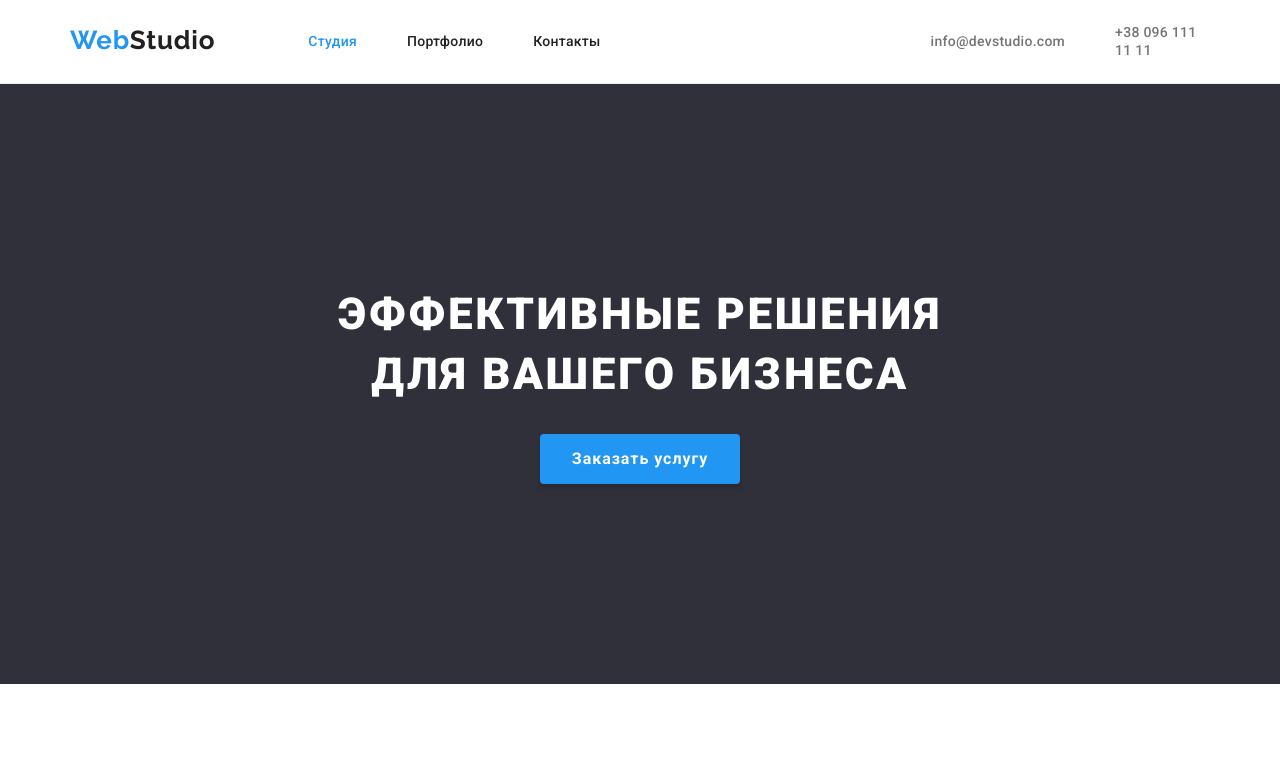
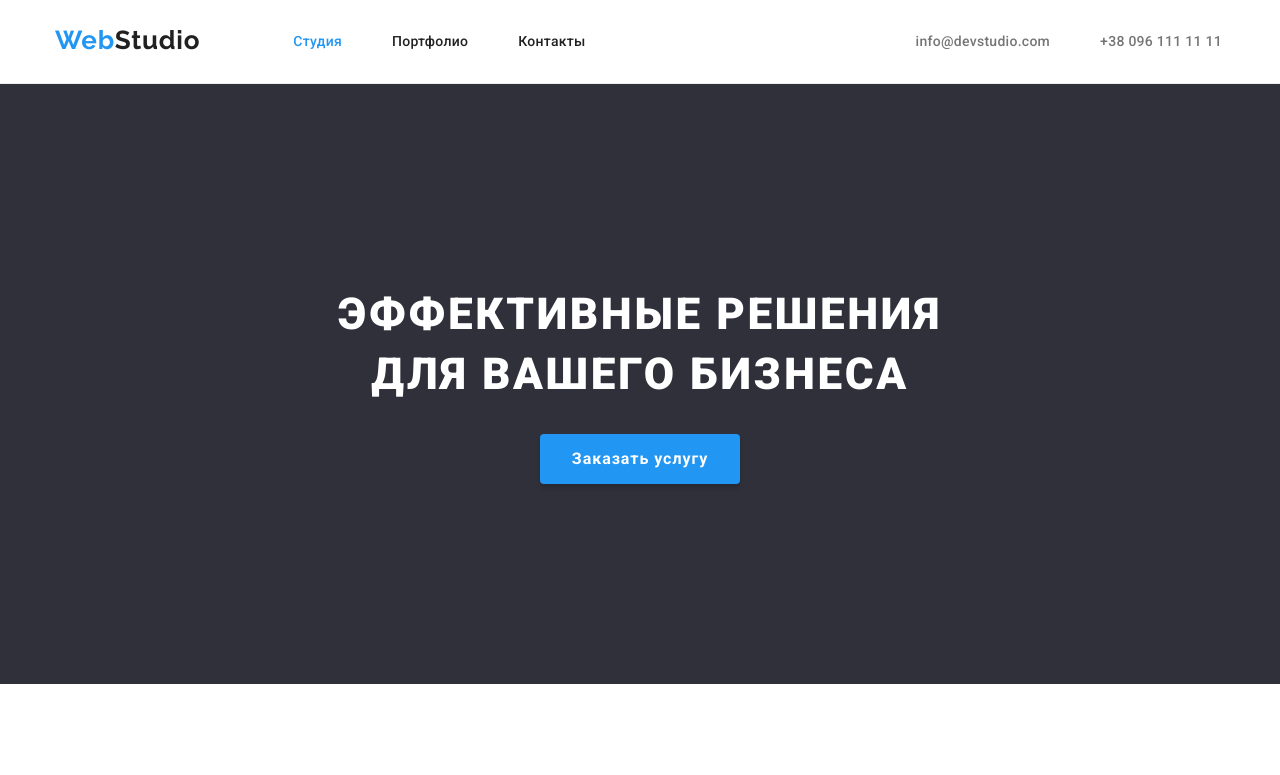
Before and after one commit to Vlad-Starinets/goit-markup-hw-03, a plain HTML site: page index.html in a window 1280 px wide. Shown: the top 775 px of the page. Drawn offline with nearby package versions, Linux system fonts and the light colour scheme.

Commit message:
Финальные правки

```diff
--- a/css/styles.css
+++ b/css/styles.css
@@ -32,7 +32,7 @@ img {
 }
 
 .container {
-    width: 1170px;
+    width: 1200px;
     padding-right: 15px;
     padding-left: 15px;
     margin: 0 auto;
@@ -91,6 +91,7 @@ img {
 }
 
 .navigation-list-link {
+    display: block;
     font-weight: 500;
     font-size: 14px;
     line-height: 1.143;
@@ -123,6 +124,7 @@ img {
 }
 
 .contact-mail {
+    display: block;
     font-weight: 500;
     font-size: 14px;
     line-height: 16px;
@@ -134,6 +136,7 @@ img {
 }
 
 .contact-tel {
+    display: block;
     font-weight: 500;
     font-size: 14px;
     line-height: 16px;
@@ -295,6 +298,8 @@ margin-right: 30px;
 .team-section {
     margin: 15px;
     background-color: #FFFFFF;
+    box-shadow: 0px 1px 3px rgba(0, 0, 0, 0.12), 0px 1px 1px rgba(0, 0, 0, 0.14), 0px 2px 1px rgba(0, 0, 0, 0.2);
+    border-radius: 0px 0px 4px 4px;
 }
 
 .work-title,
@@ -309,8 +314,6 @@ margin-right: 30px;
 
 .team-box {
     padding: 30px 32px;
-    box-shadow: 0px 1px 3px rgba(0, 0, 0, 0.12), 0px 1px 1px rgba(0, 0, 0, 0.14), 0px 2px 1px rgba(0, 0, 0, 0.2);
-    border-radius: 0px 0px 4px 4px;
 }
 
 .team-item {
```
